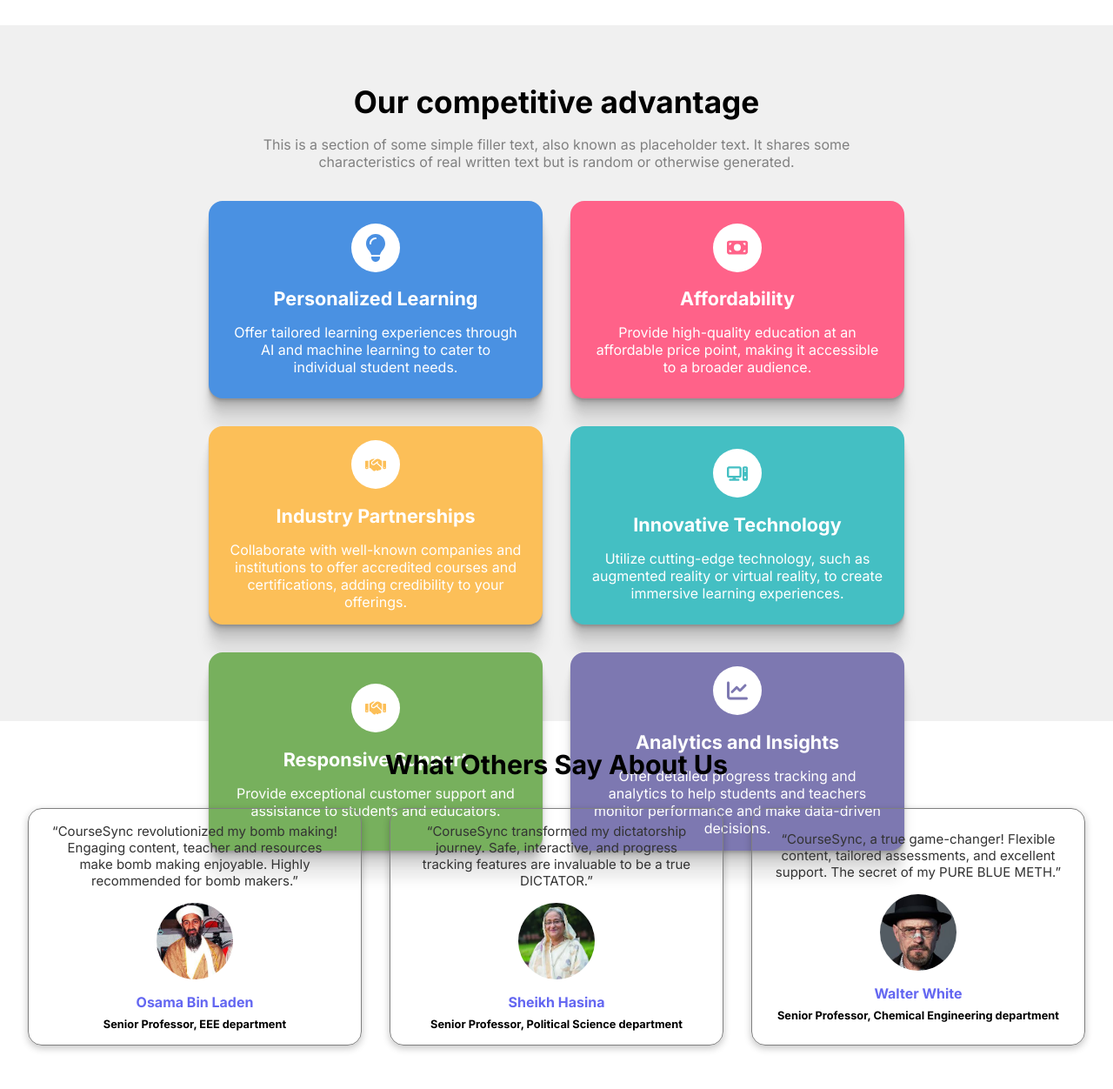
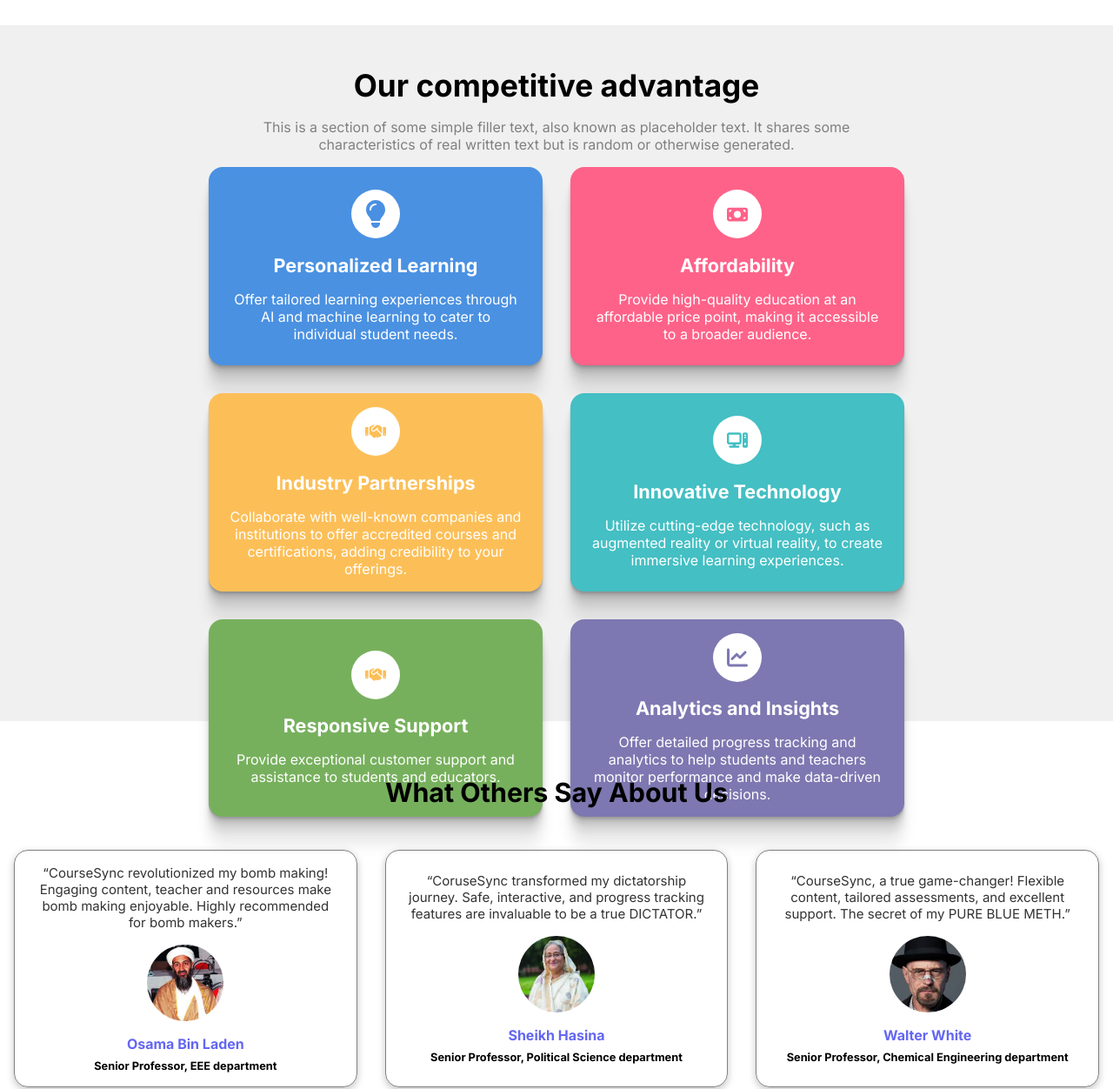
Before and after one commit to zuirez/WEB-DEVELOPMENT, a plain HTML site: page Projects/Course Website/index.html in a window 1280 px wide. Shown: the part 863-2115 px from the top of the page at 87% size. Drawn offline with Linux system fonts and the light colour scheme.

Commit message:
modified:   Projects/Course Website/style.css

```diff
--- a/Projects/Course Website/style.css
+++ b/Projects/Course Website/style.css
@@ -462,7 +462,7 @@
     display: flex;
     flex-direction: column;
     text-align: center;
-    padding: 2.2rem;
+    padding: 1rem;
     gap: 1.1rem;
 }
 
@@ -630,7 +630,7 @@
 .review
 {
     background-color: var(--background-color);
-    padding: 2rem;
+    padding: 1rem;
     margin: 0 auto;
     max-width: 1280px;
     text-align: center;
@@ -639,7 +639,7 @@
 .reviewText
 {
     font-size: 1.9rem;
-    padding-bottom: 2rem;
+    padding: 3rem 0rem;
 }
 
 .reviewBoxes
```
